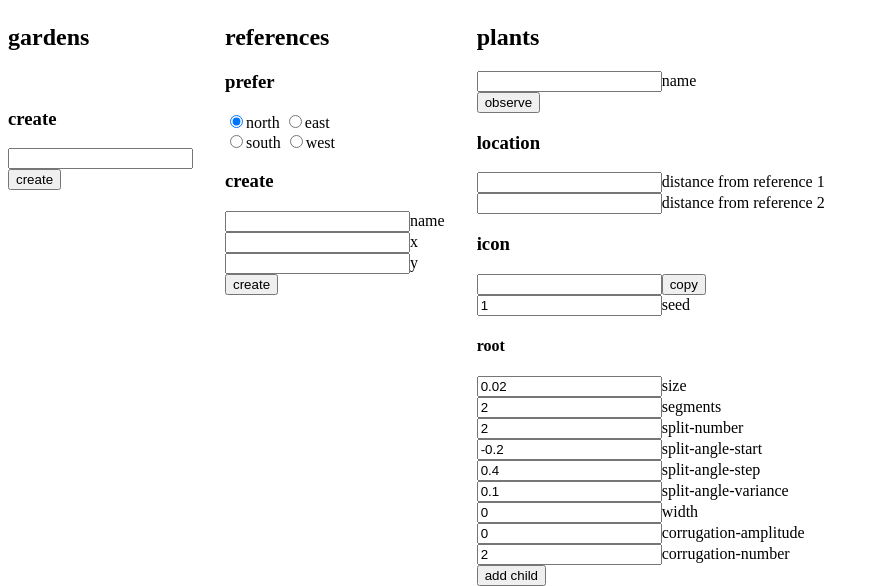
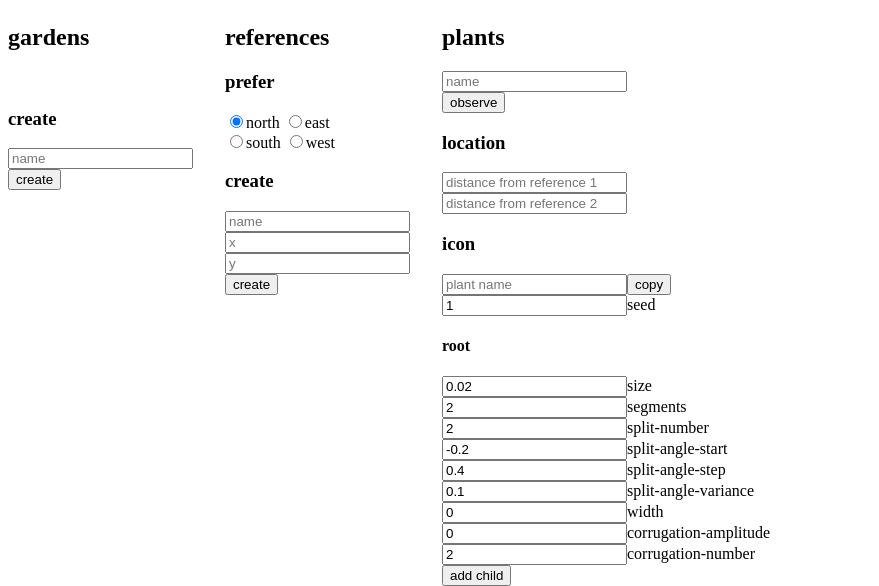
Before and after one commit to dansgithubuser/garden-mapper, a Django app: page / in a window 1280 px wide. Shown: the part 632-1218 px from the top of the page, without its empty margins (0-879 px from the left). Run offline with Django 3.2, Linux system fonts and the light colour scheme; data that the repository does not hold is empty.

Commit message:
use placeholders

```diff
--- a/garden_mapper/templates/home.html
+++ b/garden_mapper/templates/home.html
@@ -19,7 +19,7 @@
       <h2>gardens</h2>
       <input v-for='garden in gardens' type='button' :value='garden.name' @click='gardenId = garden.id; gardenDetails()'><br>
       <h3>create</h3>
-      <input type='text' v-model='gardenCreateName'><br>
+      <input type='text' v-model='gardenCreateName' placeholder='name'><br>
       <input type='button' value='create' @click='gardenCreate()'>
     </div>
     <div style='float:left; padding-right:2em'>
@@ -42,20 +42,20 @@
       <input type='radio' id='s' value='s' v-model='referencePrefer'><label for='s'>south</label>
       <input type='radio' id='w' value='w' v-model='referencePrefer'><label for='w'>west </label><br>
       <h3>create</h3>
-      <input type='text' v-model='referenceCreateName'>name<br>
-      <input type='number' v-model.number='referenceCreateX'>x<br>
-      <input type='number' v-model.number='referenceCreateY'>y<br>
+      <input type='text' v-model='referenceCreateName' placeholder='name'><br>
+      <input type='number' v-model.number='referenceCreateX' placeholder='x'><br>
+      <input type='number' v-model.number='referenceCreateY' placeholder='y'><br>
       <input type='button' value='create' @click='referenceCreate()'>
     </div>
     <div style='float:left; padding-right:2em'>
       <h2>plants</h2>
-      <input type='text' v-model='plantObserveName'>name<br>
+      <input type='text' v-model='plantObserveName' placeholder='name'><br>
       <input type='button' value='observe' @click='plantObserve()'>
       <h3>location</h3>
-      <input type='number' v-model.number='plantObserveD1'>distance from reference 1<br>
-      <input type='number' v-model.number='plantObserveD2'>distance from reference 2<br>
+      <input type='number' v-model.number='plantObserveD1' placeholder='distance from reference 1'><br>
+      <input type='number' v-model.number='plantObserveD2' placeholder='distance from reference 2'><br>
       <h3>icon</h3>
-      <input type='text' v-model='plantObserveIconParamsCopyFrom'><input type='button' value='copy' @click='iconParamsCopy'><br>
+      <input type='text' v-model='plantObserveIconParamsCopyFrom' placeholder='plant name'><input type='button' value='copy' @click='iconParamsCopy'><br>
       <input type='number' v-model.number='plantObserveIconParams.root.seed' @change='iconParamsChanged'>seed<br>
       <div v-for='v, k in plantObserveIconParams'>
         <h4>v{ k }v</h4>
```
